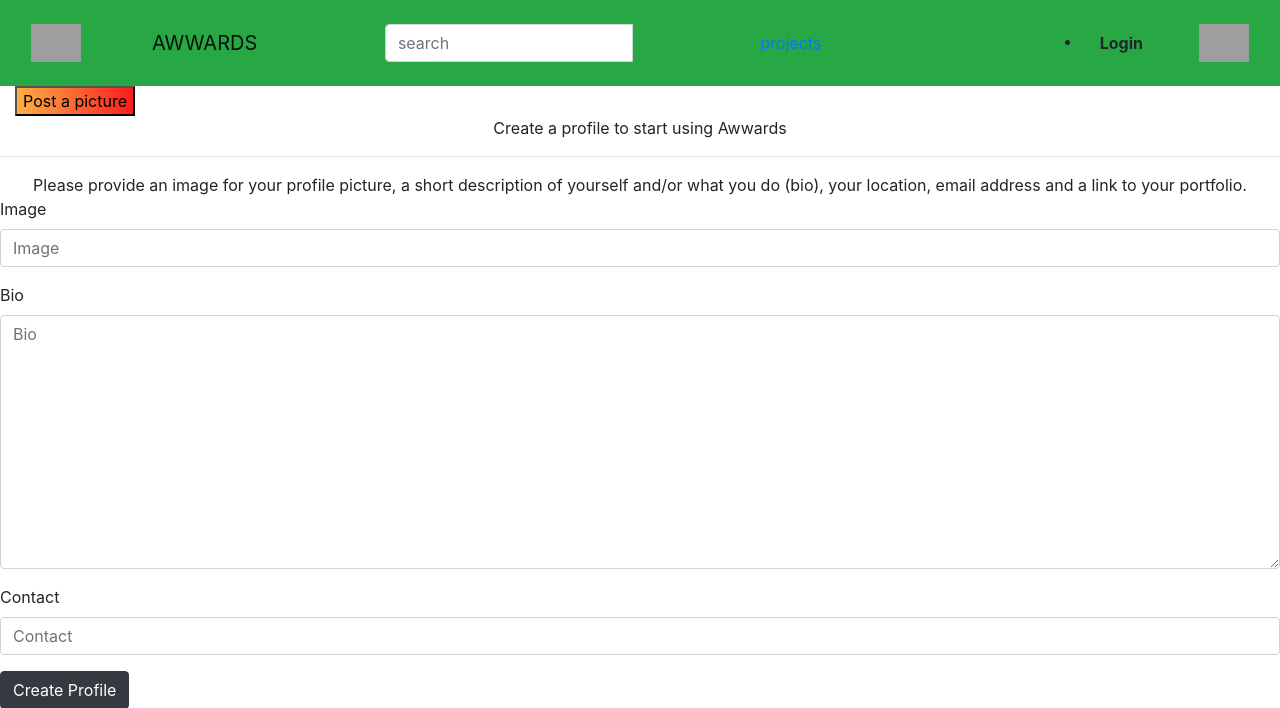
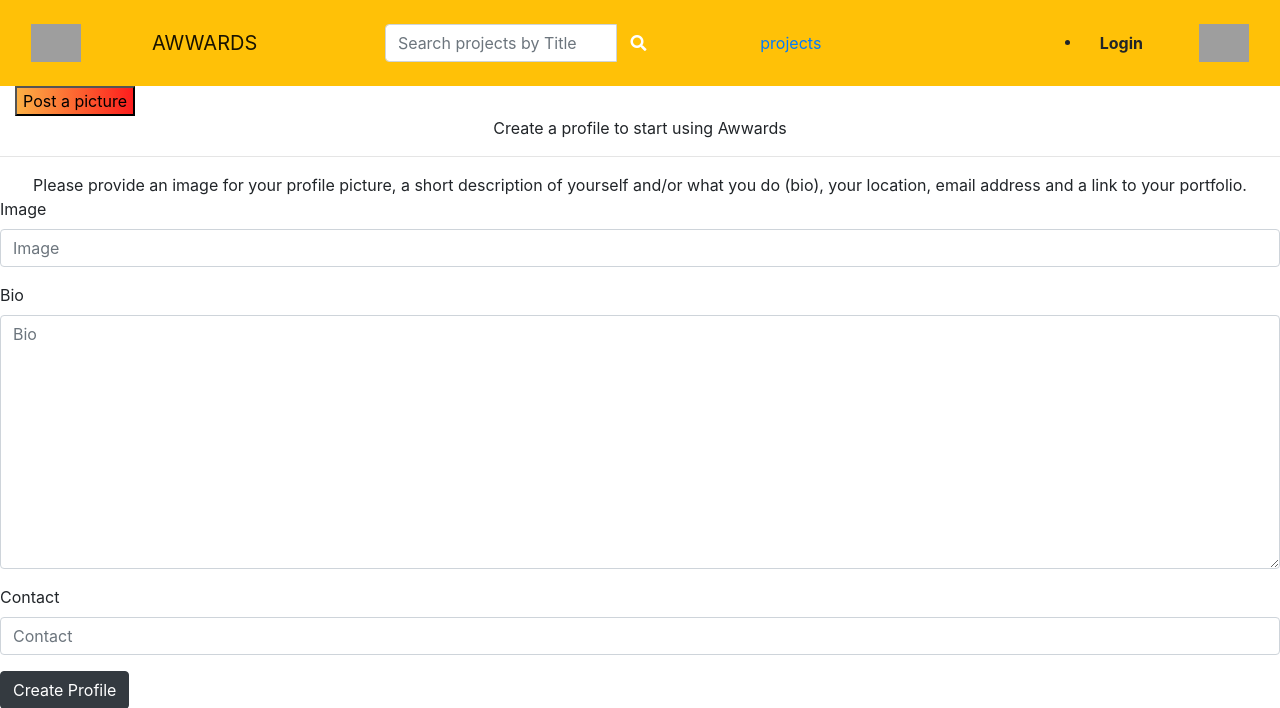
Before and after one commit to lizgi/Lit_Awards, a Django app: page /create_profile/ in a window 1280 px wide. Shown: the top 708 px of the page. Run offline with Django 3.2, Linux system fonts and the light colour scheme; some libraries are stand-ins or nearby versions; some web fonts are replaced; grey boxes are pictures that could not be loaded.

Commit message:
change the bg navbar color

```diff
--- a/best/templates/navbar.html
+++ b/best/templates/navbar.html
@@ -8,7 +8,7 @@
 </head>
 <body>
   {% load bootstrap4 %}
-  <nav class="navbar navbar-default navbar-light bg-success" style="padding: 1em;">
+  <nav class="navbar navbar-default navbar-light bg-warning" style="padding: 1em;">
     <div class="container-fluid">
       <img src="https://cdn-icons-png.flaticon.com/512/819/819590.png" width="50" alt="">
       <div class="col-sm-2 col-md-2 navbar-header">
@@ -18,14 +18,17 @@
 
       <div class="col-sm-3 col-md-3 navbar-right">
 
-        <form class="navbar-form" role="search" action="">
-          <div class="input-group">
-            <input type="text" class="form-control" placeholder="search" name="category">
-            <div class="input-group-btn">
-              <button type="submit" class="btn btn-default"><i class="glyphicon glyphicon-search"></i></button>
+        <div class="forms">
+          <form class=" form" role="search" action="{% url 'search' %}">
+            <div class="input-group " >
+              <input type="text" class="form-control" placeholder="Search projects by Title" name="search"  >
+              <div class="input-group-btn">
+                <button class="btn btn-default" type="submit"><i class="fa fa-search" aria-hidden="true" style="color: white;"></i></button>
+              </div>
             </div>
-          </div>
-        </form>
+          </form>
+
+      </div>
       </div>
 
       <div class="col-sm-3 col-md-3">
```
